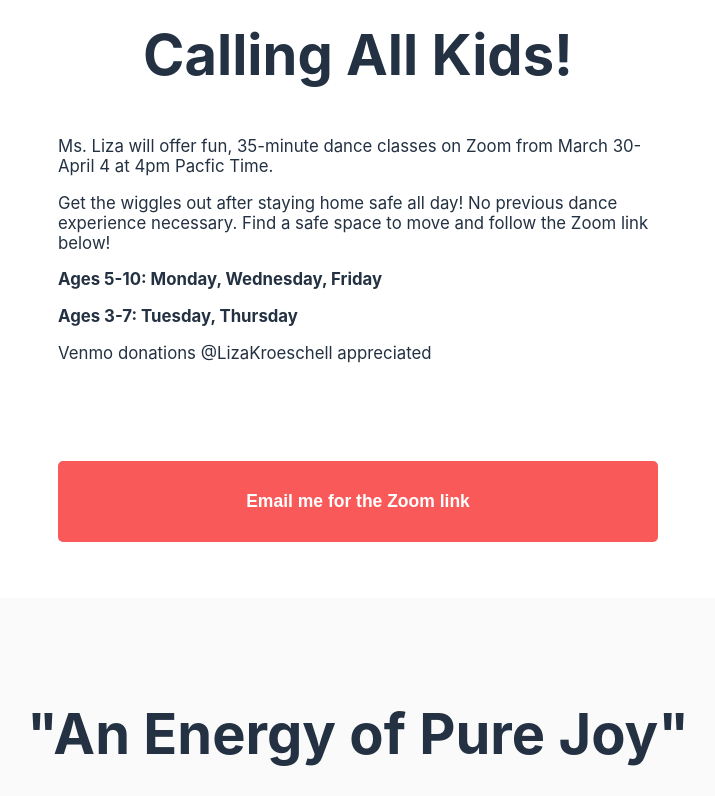
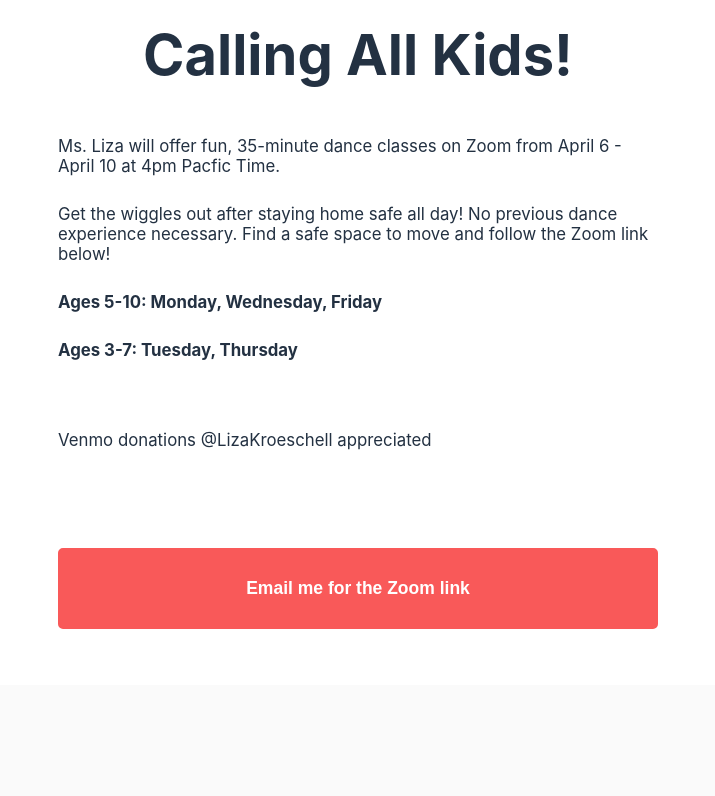
Before and after one commit to JamesODonoghue/liza-kroeschell, a React (Create React App) app: page / in a window 1280 px wide. Shown: the part 800-1596 px from the top of the page, without its empty margins (282-997 px from the left). Built offline with nearby package versions, Linux system fonts and the light colour scheme.

Commit message:
updated some dates

```diff
--- a/src/components/App/App.css
+++ b/src/components/App/App.css
@@ -87,6 +87,7 @@ h4 {
 
 p {
     font-size: 1.2rem;
+    margin-top: 2rem;
 }
 
 a {
--- a/src/components/ZoomClass/index.tsx
+++ b/src/components/ZoomClass/index.tsx
@@ -4,8 +4,8 @@ export const ZoomClass = () => (
     <section className="zoom-section">
         <h1 style={{ textAlign: "center" }}>Calling All Kids!</h1>
         <p>
-            Ms. Liza will offer fun, 35-minute dance classes on Zoom from March
-            30-April 4 at 4pm Pacfic Time.
+            Ms. Liza will offer fun, 35-minute dance classes on Zoom from April
+            6 - April 10 at 4pm Pacfic Time.
         </p>
         <p>
             Get the wiggles out after staying home safe all day! No previous
@@ -18,7 +18,10 @@ export const ZoomClass = () => (
         <p>
             <b>Ages 3-7: Tuesday, Thursday</b>
         </p>
-        <p>Venmo donations @LizaKroeschell appreciated</p>
+
+        <p style={{ marginTop: "5rem" }}>
+            Venmo donations @LizaKroeschell appreciated
+        </p>
 
         <div style={{ marginTop: "7rem" }}>
             <a href="mailto:liza.kroeschell@gmail.com?subject=Zoom Dance Class">
```
